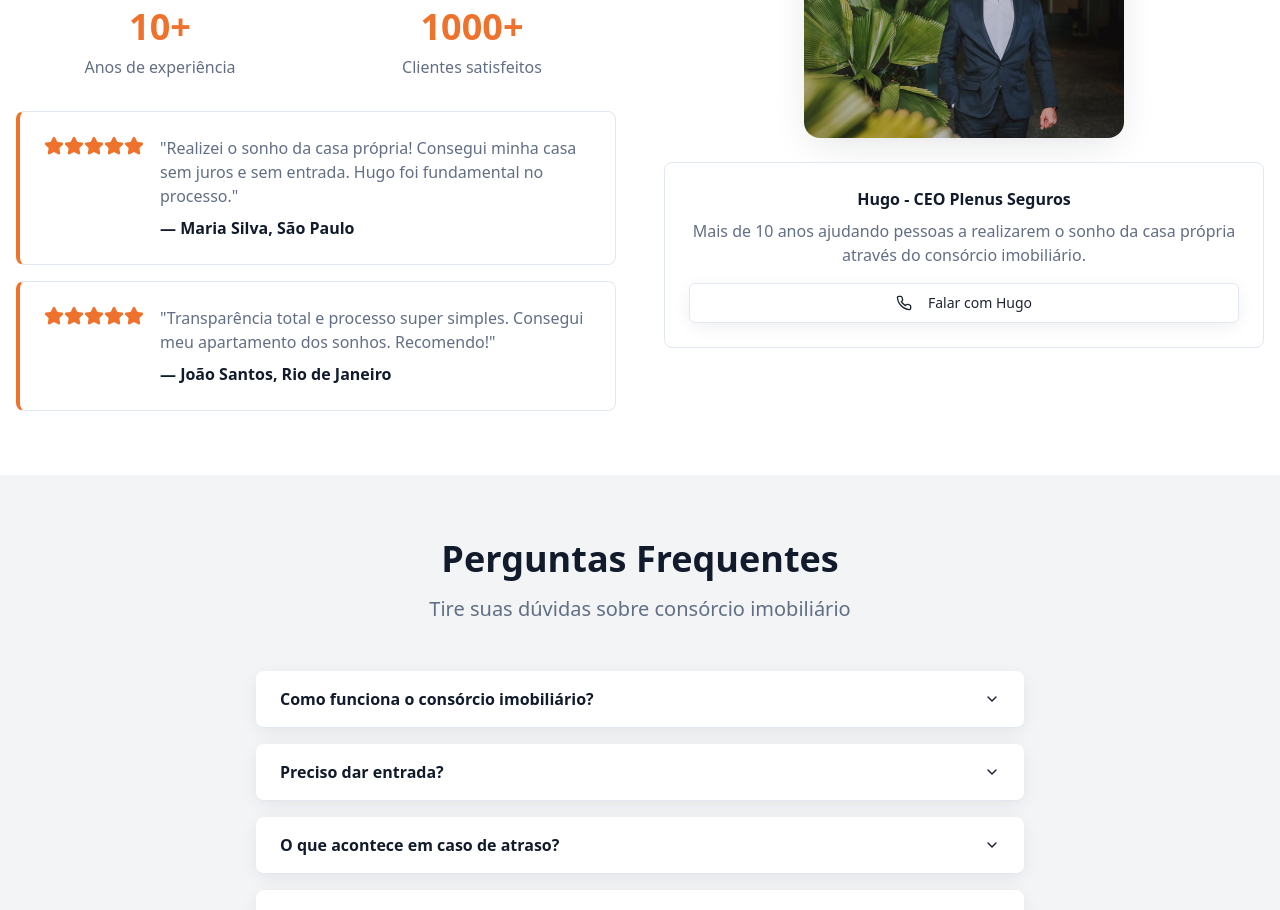
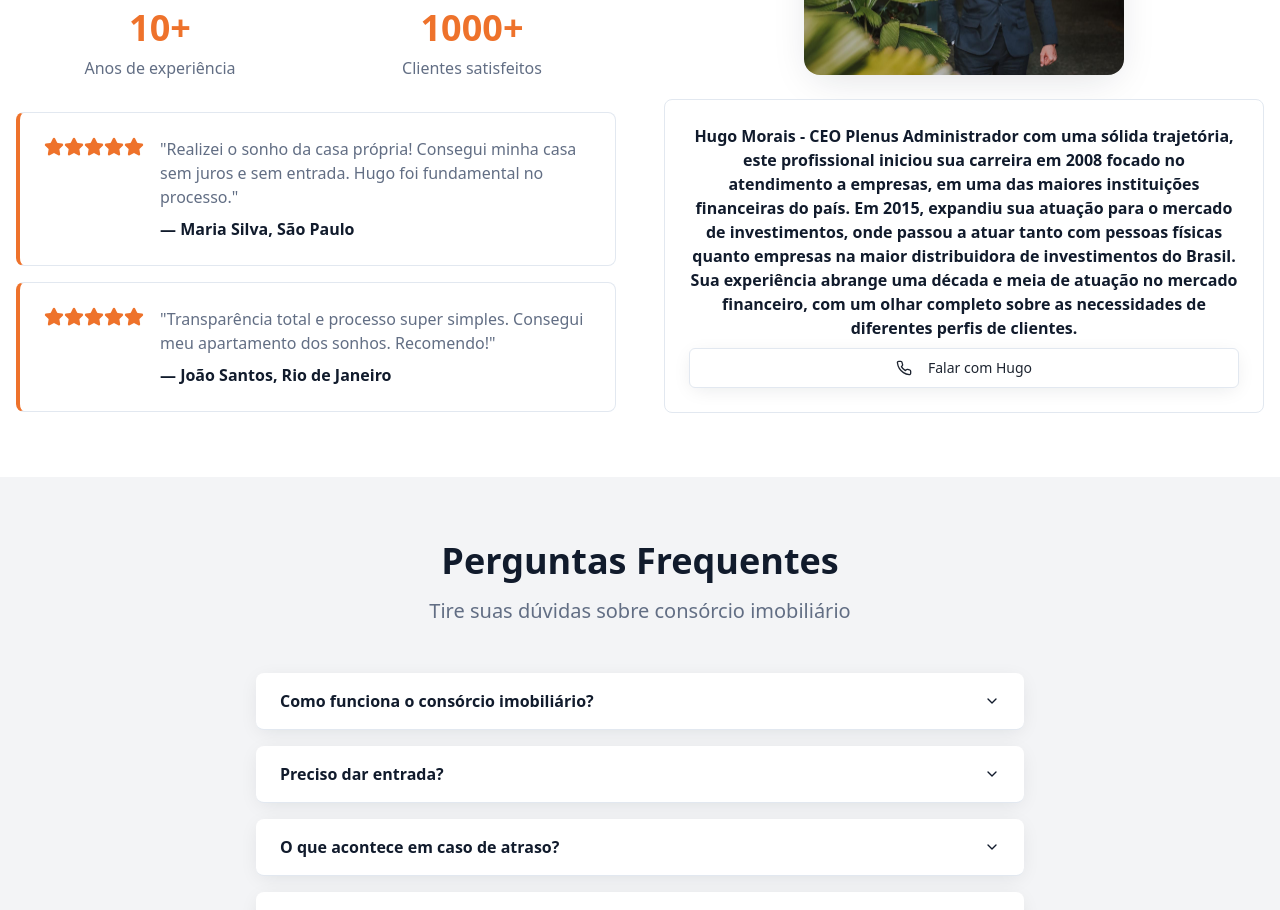
Before and after one commit to msbconsignadomkt-create/plenus-casa-na-mao-42, a React (Vite) app: page / in a window 1280 px wide. Shown: the part 2400-3310 px from the top of the page. Built offline with nearby package versions, Linux system fonts and the light colour scheme.

Commit message:
Visual edit in Lovable
Edited UI in Lovable

```diff
--- a/src/pages/Index.tsx
+++ b/src/pages/Index.tsx
@@ -304,10 +304,9 @@ const Index = () => {
               <img src="/lovable-uploads/38b25d33-557d-4466-871e-577411d2ce35.png" alt="Hugo - Especialista Plenus Seguros" className="w-80 h-auto mx-auto rounded-2xl shadow-elegant" />
               <Card className="mt-6 shadow-card">
                 <CardContent className="p-6">
-                  <h3 className="font-semibold text-primary mb-2">Hugo - CEO Plenus Seguros</h3>
-                  <p className="text-muted-foreground mb-4">
-                    Mais de 10 anos ajudando pessoas a realizarem o sonho da casa própria através do consórcio imobiliário.
-                  </p>
+                  <h3 className="font-semibold text-primary mb-2">Hugo Morais - CEO Plenus
+Administrador com uma sólida trajetória, este profissional iniciou sua carreira em 2008 focado no atendimento a empresas, em uma das maiores instituições financeiras do país. Em 2015, expandiu sua atuação para o mercado de investimentos, onde passou a atuar tanto com pessoas físicas quanto empresas na maior distribuidora de investimentos do Brasil. Sua experiência abrange uma década e meia de atuação no mercado financeiro, com um olhar completo sobre as necessidades de diferentes perfis de clientes.</h3>
+
                   <Button variant="outline" onClick={handleWhatsAppContact} className="w-full">
                     <Phone className="h-4 w-4 mr-2" />
                     Falar com Hugo
```
